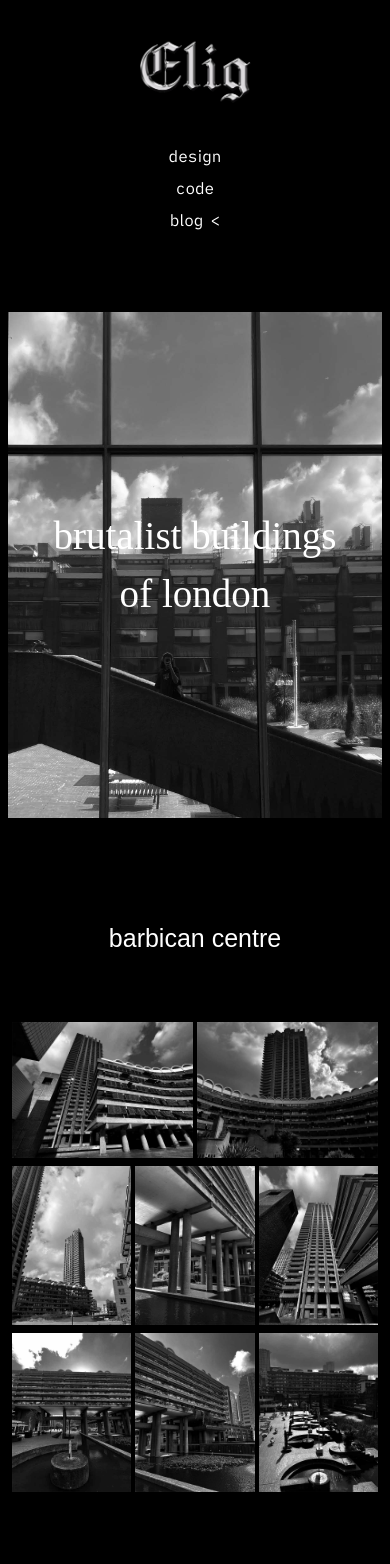
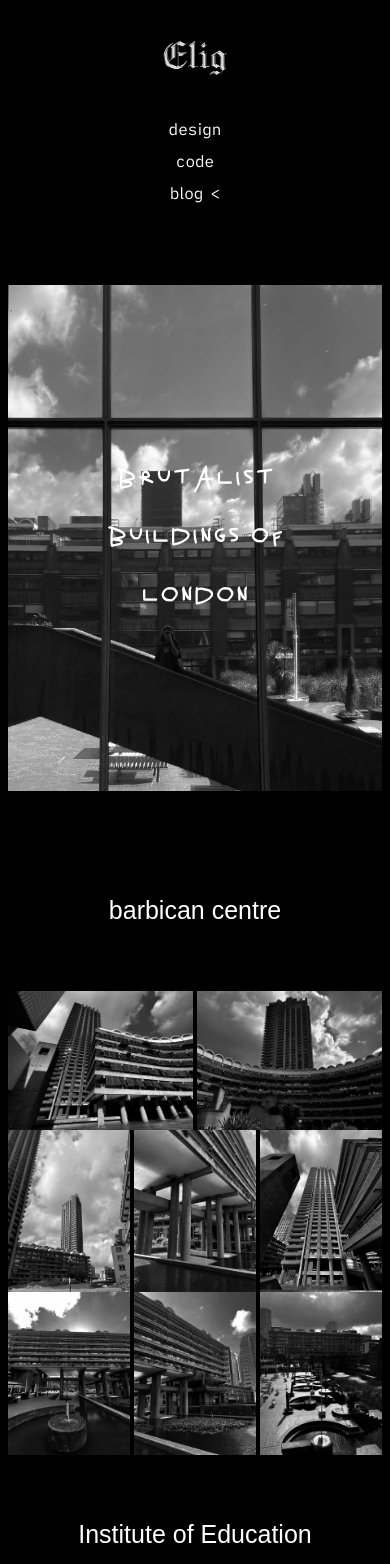
Before and after one commit to elia-orsini/elia-orsini.com, a Next.js app: page /blog/brutalist-buildings-london in a window 390 px wide. Shown: the top 1564 px of the page. Built offline with nearby package versions, Linux system fonts and the light colour scheme; a web font is replaced by a local one.

Commit message:
overall styling changes + font import

```diff
--- a/components/BlogHeader.tsx
+++ b/components/BlogHeader.tsx
@@ -1,4 +1,14 @@
-import { useState } from "react";
+import localFont from "next/font/local";
+
+const handwriting = localFont({
+  src: [
+    {
+      path: '../public/Handwriting-Regular.ttf',
+      weight: '400',
+      style: 'normal',
+    },
+  ],
+})
 
 export default function BlogHeader(props) {
   let { imgUrl, title } = props;
@@ -7,12 +17,11 @@
         <div
           style={{
             backgroundImage: `url(${imgUrl})`,
-            fontFamily: "handwriting",
             backgroundSize: "cover",
             backgroundPosition: "center",
             height: "60vh",
           }}
-          className="flex mb-10"
+          className={`${handwriting.className} flex mb-10`}
         >
           <h1 className="mx-auto my-auto text-white text-4xl sm:text-6xl text-center leading-11 px-10 sm:px-20">
             {title}
--- a/components/Navigation.tsx
+++ b/components/Navigation.tsx
@@ -19,7 +19,7 @@
             <div className="mx-auto mt-10">
               <Image
                 alt="elig_logo"
-                className="w-28 mx-auto"
+                className="w-16 sm:w-28 mx-auto"
                 src="/elig.png"
                 width={499}
                 height={285}
@@ -27,7 +27,7 @@
             </div>
           </Link>
 
-          <div className="mt-10 sm:mt-14 sm:text-left text-center space-y-2">
+          <div className="w-full mx-auto text-center sm:text-left mt-10 sm:mt-14 space-y-2">
             <p>
               <Link href="/design">
                 {pathDivided.includes("design") ? "design <" : "design"}
@@ -52,9 +52,12 @@
         <div className="w-full">{children}</div>
       </div>
 
-      <div className="flex px-20 w-full bg-black h-28 border-t">
+      <div className="flex px-10 sm:px-20 w-full bg-lime text-black h-28 text-sm gap-10">
         <a className="my-auto" href="https://github.com/elia-orsini" target="_blank" rel="noreferrer">
           github
+        </a>
+        <a className="my-auto" href="mailto:elia.orsini@hotmail.com" target="_blank" rel="noreferrer">
+          email
         </a>
       </div>
     </>
--- a/components/blogPosts/brutalistBuildings.tsx
+++ b/components/blogPosts/brutalistBuildings.tsx
@@ -19,7 +19,7 @@
         <div>
           <SectionTitle title="barbican centre" />
 
-          <div className="grid grid-cols-2 p-1 lg:p-5 gap-1 lg:gap-3">
+          <div className="grid grid-cols-2 lg:p-5 gap-1 lg:gap-3">
             <Image
               alt=""
               src="/blog/brutalist/barbican/IMG_3716.jpg"
@@ -34,7 +34,7 @@
             />
           </div>
 
-          <div className="grid grid-cols-3 p-1 lg:p-5 gap-1 lg:gap-3">
+          <div className="grid grid-cols-3 lg:p-5 gap-1 lg:gap-3">
             <Image
               alt=""
               src="/blog/brutalist/barbican/IMG_3709.jpg"
@@ -55,7 +55,7 @@
             />
           </div>
 
-          <div className="grid  grid-cols-3 p-1 lg:p-5 gap-1 lg:gap-3">
+          <div className="grid  grid-cols-3 lg:p-5 gap-1 lg:gap-3">
             <Image
               alt=""
               src="/blog/brutalist/barbican/IMG_3725.jpg"
@@ -106,7 +106,7 @@
 
         <div>
           <SectionTitle title="brunswick centre" />
-          <div className="grid grid-col gap-1 p-2">
+          <div className="grid grid-col gap-1 ">
             <div className="grid grid-cols-2 gap-4">
               <Image
                 alt=""
@@ -233,7 +233,7 @@
 
         <div>
           <SectionTitle title="royal college of physicians" />
-          <div className="grid bg-black grid-cols-2 gap-3 p-2">
+          <div className="grid bg-black grid-cols-2 gap-3">
             <div className="flex">
               <div className="my-auto">
                 <Image
@@ -267,7 +267,7 @@
         <div>
           <SectionTitle title="golden lane estate" />
 
-          <div className="flex flex-col p-5">
+          <div className="flex flex-col">
             <div className="mx-auto">
               <Image
                 alt=""
--- a/pages/blog/index.tsx
+++ b/pages/blog/index.tsx
@@ -8,8 +8,8 @@
   return (
     <div>
       <Navigation>
-        <div className="mt-20 mx-5 sm:ml-40 sm:mr-20 text-3xl">
-          <h4 className="text-xl mb-2">all posts since august 2023</h4>
+        <div className="mt-10 sm:mt-20 mx-5 sm:ml-40 sm:mr-20 text-3xl">
+          <h4 className="text-sm sm:text-xl mb-2">all posts since august 2023</h4>
           <p>
             <Link href="/blog/brutalist-buildings-london" className={`text-lime ${koulen.className}`}>
               {">"} brutalist buildings of london
--- a/pages/code.tsx
+++ b/pages/code.tsx
@@ -9,8 +9,8 @@
     <Navigation>
       <div className="flex w-full mb-20">
         <div className="mx-5 sm:ml-40 sm:mr-20 flex-col">
-          <div className="flex flex-col mt-20">
-            <p className="text-left text-xl sm:text-xl mb-2">side projects</p>
+          <div className="flex flex-col mt-10 sm:mt-20">
+            <p className="text-left text-sm sm:text-xl mb-2">side projects</p>
             <Project
               title="blenderWebViewer"
               url="https://github.com/elia-orsini/BlenderWebViewer"
@@ -38,7 +38,7 @@
           </div>
 
           <div className="flex flex-col mt-20">
-            <p className="text-left text-2xl sm:text-xl pb-4 block">
+            <p className="text-left text-sm sm:text-xl pb-4 block">
               websites I built
             </p>
             <ul className="text-left">
@@ -64,7 +64,7 @@
           </div>
 
           <div className="flex flex-col mt-20">
-            <p className="text-left text-2xl sm:text-xl pb-4 block">
+            <p className="text-left text-sm sm:text-xl pb-4 block">
               projects I am part of
             </p>
             <Project
--- a/pages/design/2d.tsx
+++ b/pages/design/2d.tsx
@@ -4,7 +4,7 @@
 export default function TwoD() {
   return (
     <Navigation>
-      <div className="flex-col mx-auto grid grid-cols-3 w-4/5 my-20">
+      <div className="flex-col mx-auto grid grid-cols-3 px-1 sm:px-0 sm:w-4/5 my-20">
         <div className="flex flex-col">
           <Image src="/design/2d/1.jpg" />
           <Image src="/design/2d/2.jpg" />
--- a/pages/design/index.tsx
+++ b/pages/design/index.tsx
@@ -8,30 +8,47 @@
   return (
     <div>
       <Navigation>
-        <div className="mt-20 mb-40 mx-5 sm:ml-40 sm:mr-20 text-2xl">
-          <h4 className="text-xl mb-2">all design collections</h4>
+        <div className="mt-10 sm:mt-20 mb-40 mx-5 sm:ml-40 sm:mr-20 text-2xl">
+          <h4 className="text-sm sm:text-xl mb-2">all design collections</h4>
           <p>
-            <Link href="/design/2d" className={`text-lime ${koulen.className}`}>{">"} two dimensions</Link>
+            <Link href="/design/2d" className={`text-lime ${koulen.className}`}>
+              {">"} two dimensions
+            </Link>
             <span className="block text-sm ml-5">
               graphics mostly made for commercial purposes which blends 3D
               elements with 2d text.
             </span>
           </p>
           <p>
-            <Link href="/design/sunshi" className={`text-lime ${koulen.className}`}>{">"} sunshi</Link>
+            <Link
+              href="/design/sunshi"
+              className={`text-lime ${koulen.className}`}
+            >
+              {">"} sunshi
+            </Link>
             <span className="block text-sm ml-5">
               the city where the sun shines at any time of the day.
             </span>
           </p>
           <p>
-            <Link href="/design/metal" className={`text-lime ${koulen.className}`}>{">"} metallic utopia</Link>
+            <Link
+              href="/design/metal"
+              className={`text-lime ${koulen.className}`}
+            >
+              {">"} metallic utopia
+            </Link>
             <span className="block text-sm ml-5">
               anarchy. a world where physical limits, ethical laws and aesthetic
               standards do not exist.
             </span>
           </p>
           <p>
-            <Link href="/design/aliens" className={`text-lime ${koulen.className}`}>{">"} aliens</Link>
+            <Link
+              href="/design/aliens"
+              className={`text-lime ${koulen.className}`}
+            >
+              {">"} aliens
+            </Link>
             <span className="block text-sm ml-5">
               the next generation of inhabitants.
             </span>
--- a/pages/index.tsx
+++ b/pages/index.tsx
@@ -37,10 +37,12 @@
 export default function Entrance() {
   return (
     <Link href="/work">
-      <div className="h-screen w-screen">
-        <Canvas>
-          <Scene />
-        </Canvas>
+      <div className="flex">
+        <div className="bg-white w-full min-h-screen">
+          <Canvas className="z-10">
+            <Scene />
+          </Canvas>
+        </div>
       </div>
     </Link>
   );
--- a/tailwind.config.js
+++ b/tailwind.config.js
@@ -19,6 +19,7 @@
       'white': '#ffffff',
       'black': '#000000',
       'gray-900': '#0f172a',
+      'hard-blue': '#000760',
       'lime': '#a3e635',
       'slate-700': '#334155',
       'slate-800': '#1e293b',
```
Also changed, not shown: public/Handwriting-Regular.ttf (added).
